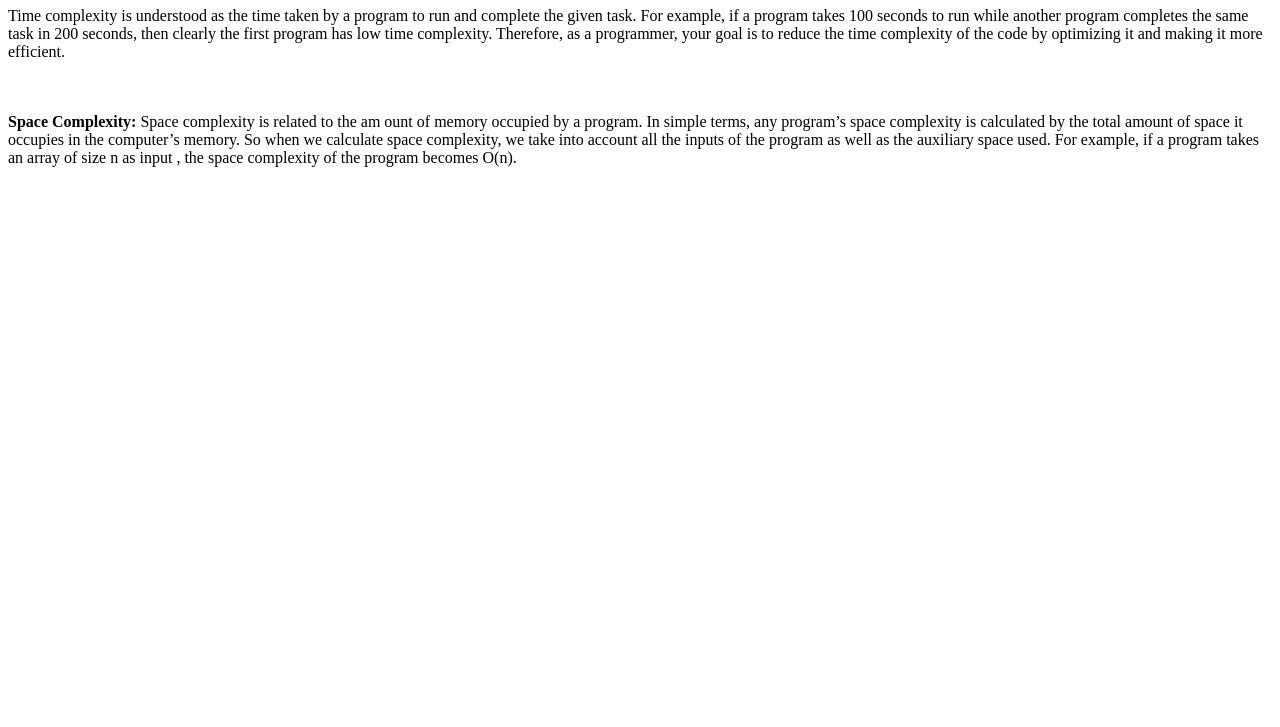
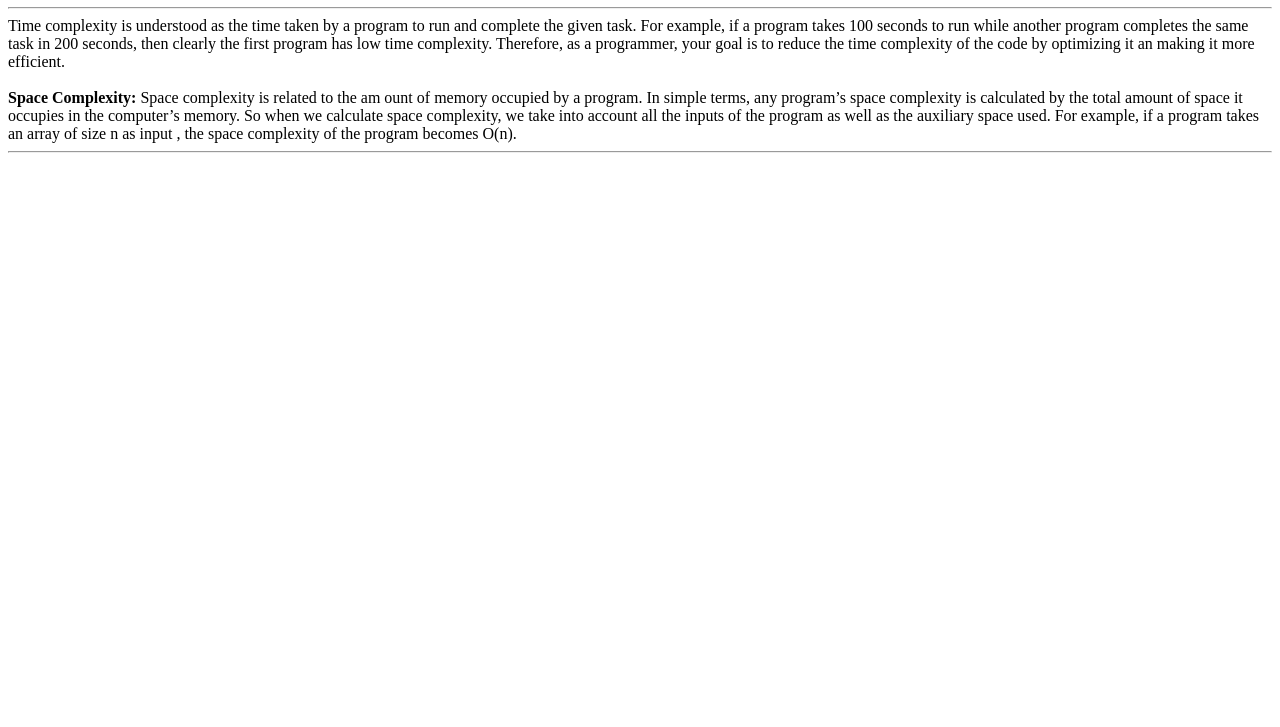
Before and after one commit to acciojob/time-and-space-complexity-ray-sarthak, a website: page main.html in a window 1280 px wide. Shown: the part 73-800 px from the top of the page. Drawn offline with Linux system fonts and the light colour scheme.

Commit message:
created a submission

```diff
--- a/main.html
+++ b/main.html
@@ -8,18 +8,14 @@
 
 <body>
 	<!-- the entire body must be written by student -->
-	<h1><b>Time and Space Complexity</b></h1>
-	<p>Time complexity is understood as the time taken by a program
-		to run and complete the given task. For example, if a program
-		takes 100 seconds to run while another program completes the
-		same task in 200 seconds, then clearly the first program has
-		low time complexity. Therefore, as a programmer, your goal is
-		to reduce the time complexity of the code by optimizing it and
-		making it more efficient.</p><br><br>
+	<h1>Time and Space Complexity</h1>
+	<hr>
+	<p1>Time complexity is understood as the time taken by a program to run and complete the given task. For example, if a program takes 100 seconds to run while another program completes the same task in 200 seconds, then clearly the first program has  low time complexity. Therefore, as a programmer, your goal is to reduce the time complexity of the code by optimizing it an making it more efficient.</p1><br><br>
 
 <p2><b>Space Complexity:</b> Space complexity is related to the am
 	ount of memory occupied by a program. In simple terms, any program’s space complexity is calculated by the total amount of space it occupies in the computer’s memory. So when we calculate space complexity, we take into account all the inputs of the program as well as the auxiliary space used. For example, if a program takes an array of size n as input
 	, the space complexity of the program becomes O(n).</p2>
+	<hr>
     <script type="text/javascript" src="./script.js">
 </script>
 
```
